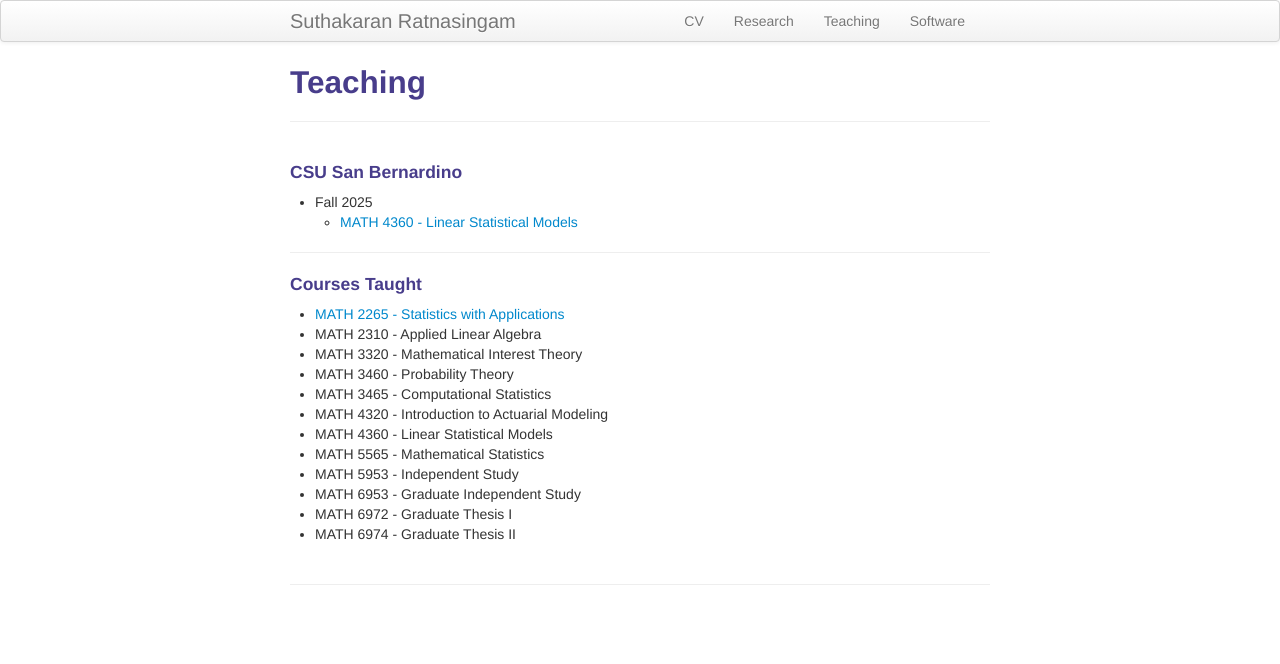
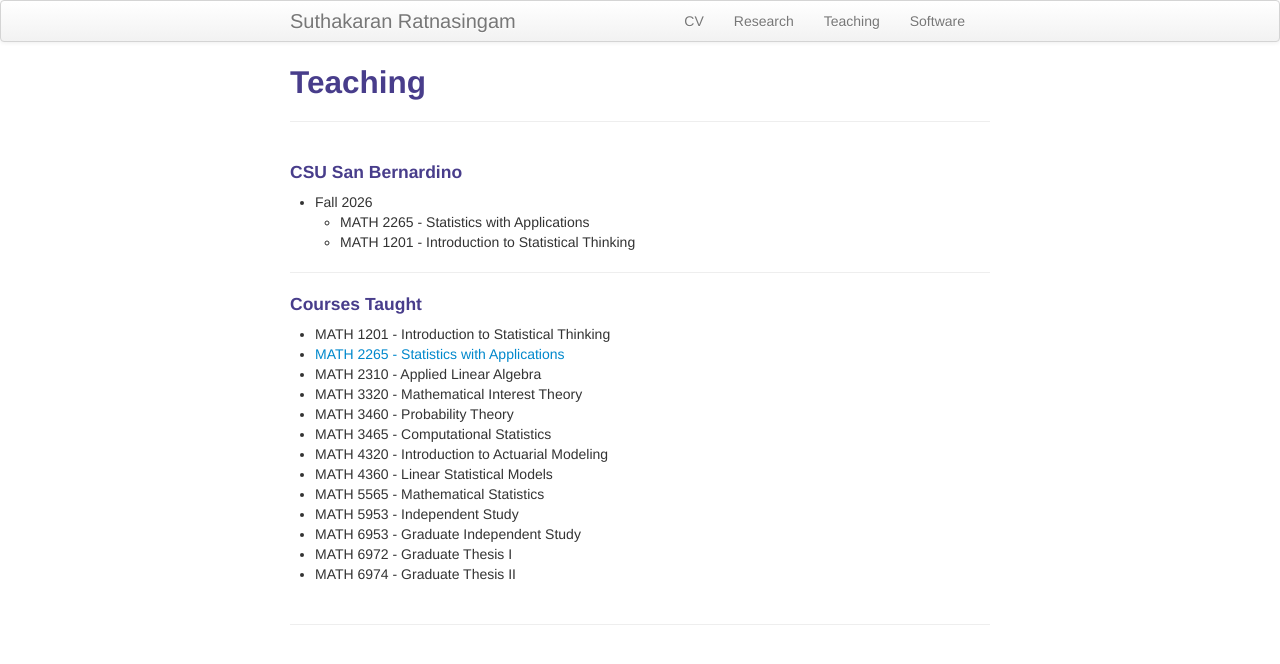
Before and after one commit to suthakaranr/suthakaranr.github.io, a Jekyll site: the page built from pages/Teaching.md, in a window 1280 px wide. Shown: the top 664 px of the page. Built offline with Jekyll 4.4.1, drawn with Linux system fonts in a browser that asks for light colours.

Commit message:
Update teaching schedule for Fall 2026

```diff
--- a/pages/Teaching.md
+++ b/pages/Teaching.md
@@ -6,13 +6,15 @@ description: Suthakaran's teaching portfolio
 
 #### CSU San Bernardino
 
-* Fall 2025
-  * [MATH 4360 - Linear Statistical Models](../pages/LinStatModProj.html)
+* Fall 2026
+  * MATH 2265 - Statistics with Applications
+  * MATH 1201 - Introduction to Statistical Thinking
 
 ---
 
 #### Courses Taught
 
+* MATH 1201 - Introduction to Statistical Thinking
 * [MATH 2265 - Statistics with Applications](../pages/StatApp.html)
 * MATH 2310 - Applied Linear Algebra
 * MATH 3320 - Mathematical Interest Theory
```
